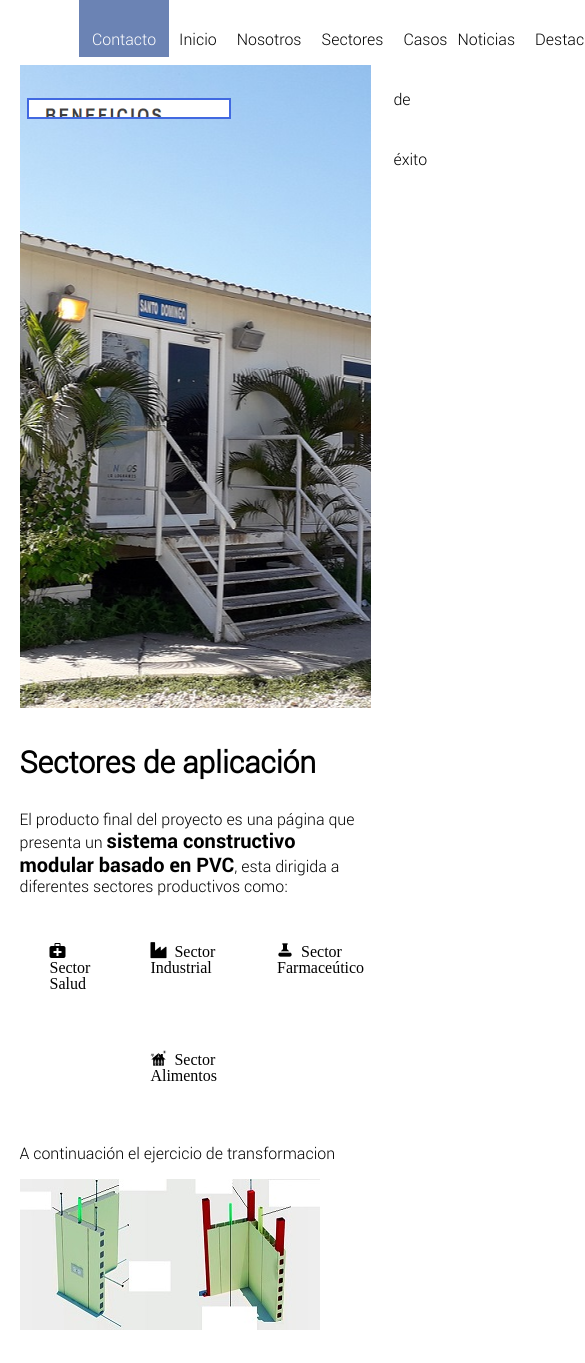
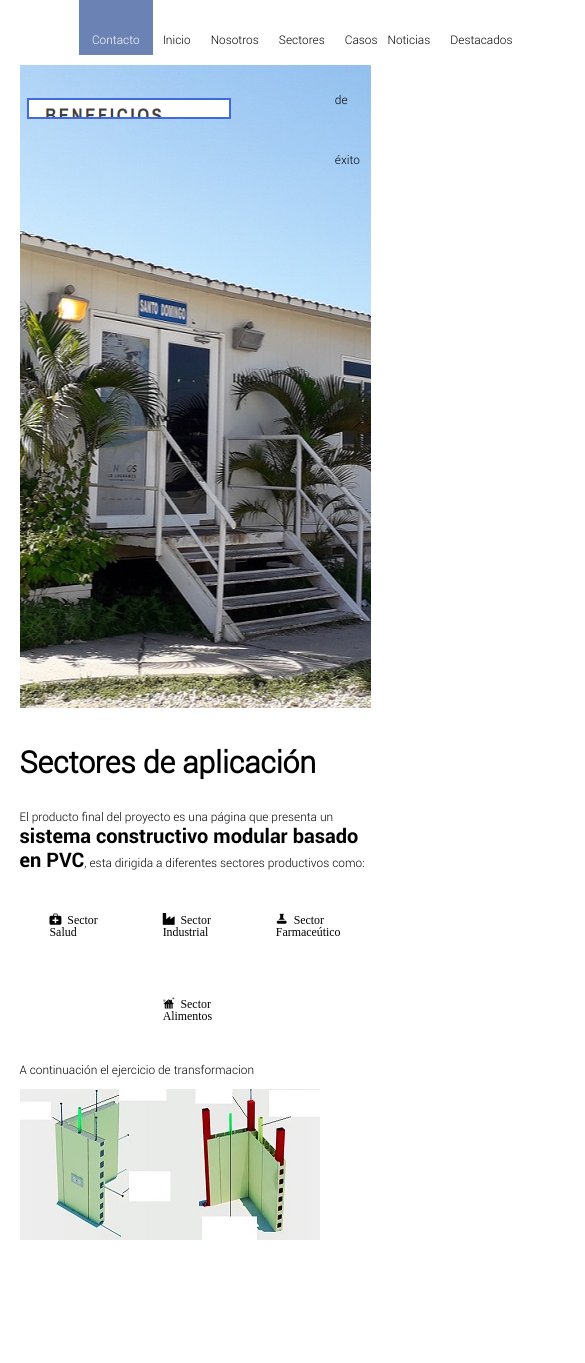
Before and after one commit to oscgomsep/taller16menu, a plain HTML site: page index.html in a window 390 px wide. Shown: the top 1363 px of the page, 585 px wide, since content can reach past the window. Drawn offline with Linux system fonts and the light colour scheme; files whose address does not match are found by name.

Commit message:
inclusión de responsive en fuentes

```diff
--- a/css/style.css
+++ b/css/style.css
@@ -317,6 +317,11 @@ body{
             display: none;
         }
 
+
+    /* cambio de fuentes */
+    body{
+        font-size: calc(0.5em + 1vw);
+    }
     .justificacion h3{
         font-family: fuentenormal;
         font-size: 30px;
@@ -498,7 +503,10 @@ body{
         grid-row-end: 3;
 
     }
-
+    /* cambio de fuentes */
+    *{
+        font-size: calc(0.6em + 1vw);
+    }
     .justificacion h3{
         font-family: fuentenormal;
         font-size: 50px;
```
